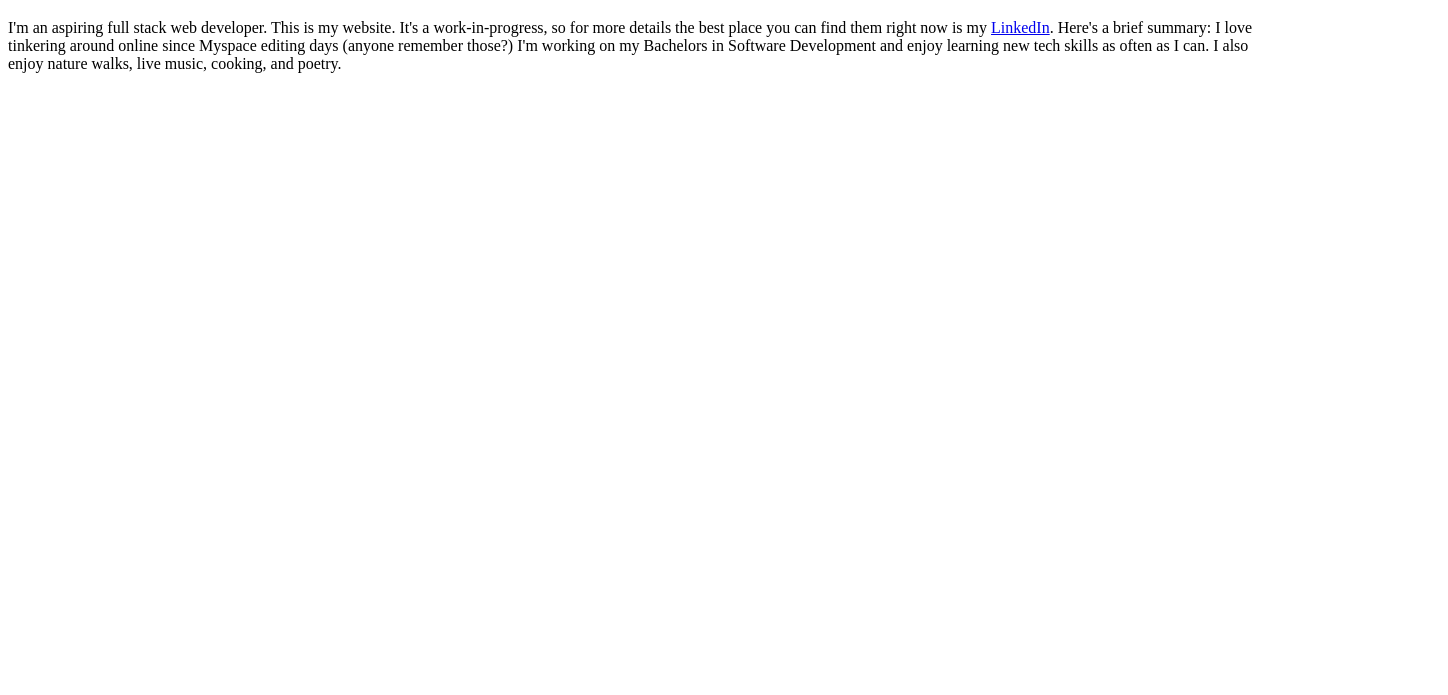
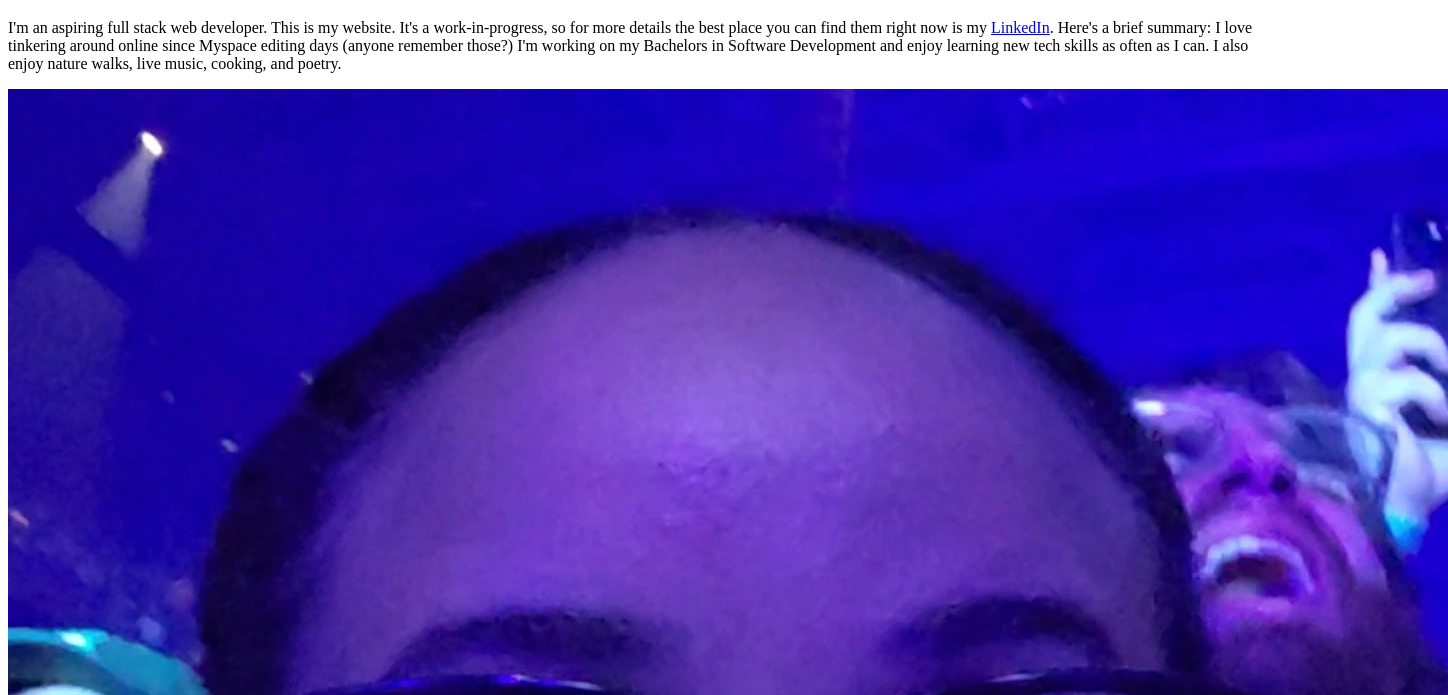
Before and after one commit to chelle-codes/chelle-codes.github.io, a plain HTML site: page index.html in a window 1280 px wide. Shown: the part 61-756 px from the top of the page, 1448 px wide, since content can reach past the window. Drawn offline with Linux system fonts and the light colour scheme.

Commit message:
Update index.html

```diff
--- a/index.html
+++ b/index.html
@@ -11,7 +11,7 @@
     around online since Myspace editing days (anyone remember those?) I'm working on my Bachelors in Software Development and enjoy learning new tech skills as often as I can.
     I also enjoy nature walks, live music, cooking, and poetry. </p>
 <p>
-<img src="
+<img src="blueselfie.webp" alt="selfie"/>
 
 </p>
 </body>
```
